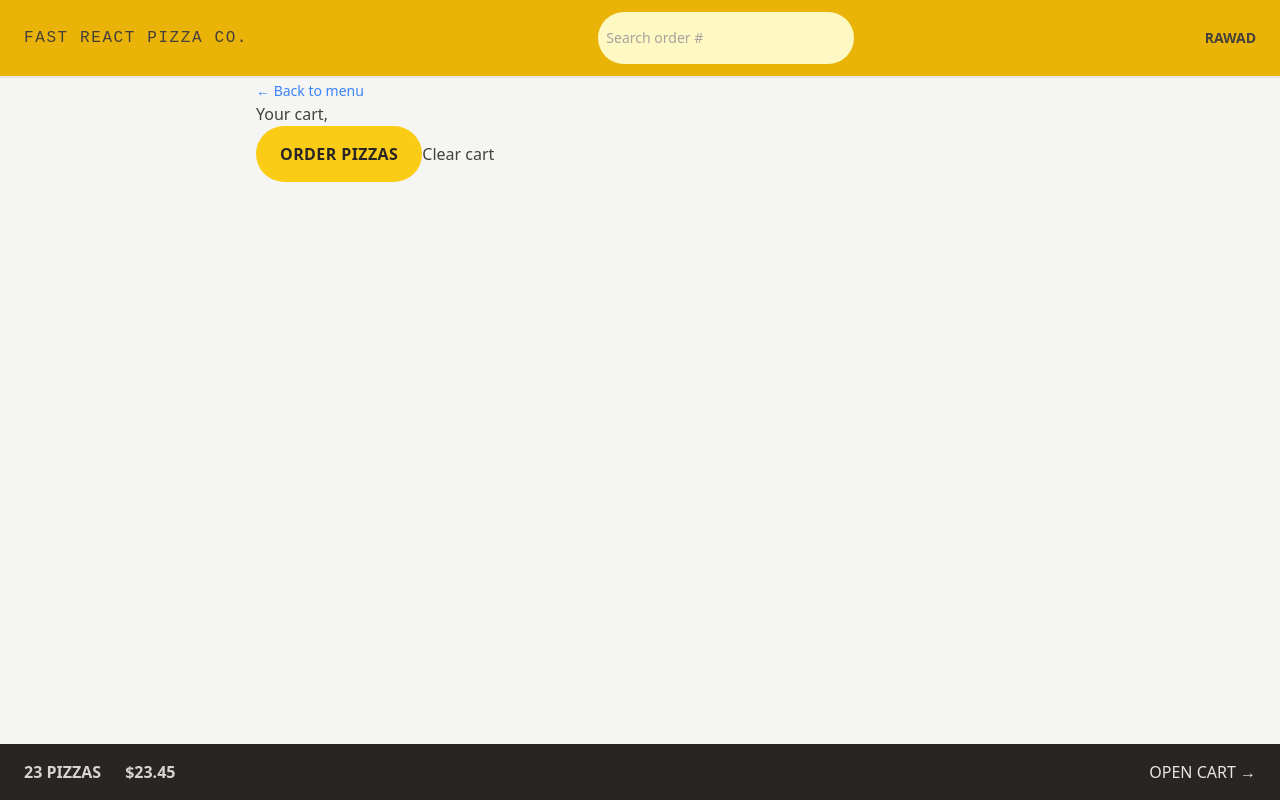
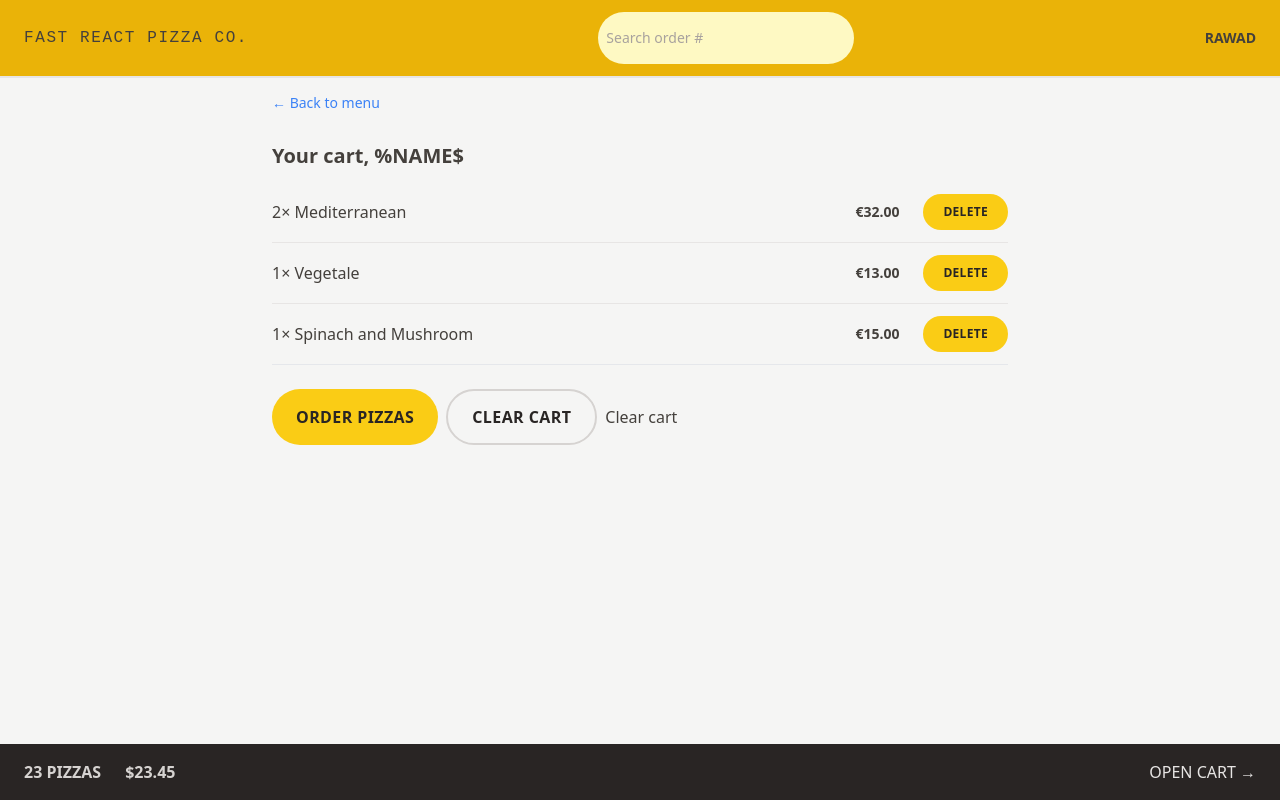
Before and after one commit to rawadabu/pizza-fast, a React (Vite) app in the folder fast-react-pizza/: page /cart in a window 1280 px wide. Built offline with nearby package versions, Linux system fonts and the light colour scheme.

Commit message:
Tailwind: Styling the cart 🎨

```diff
--- a/fast-react-pizza/src/features/cart/Cart.jsx
+++ b/fast-react-pizza/src/features/cart/Cart.jsx
@@ -2,6 +2,7 @@
 import { Link } from 'react-router-dom';
 import LinkButton from '../../ui/LinkButton';
 import Button from '../../ui/Button';
+import CartItem from './CartItem';
 
 const fakeCart = [
   {
@@ -31,15 +32,22 @@
   const cart = fakeCart;
 
   return (
-    <div>
+    <div className="px-4 py-3">
       <LinkButton to="/menu">&larr; Back to menu</LinkButton>
 
-      <h2>Your cart, </h2>
+      <h2 className="mt-7 text-xl font-semibold">Your cart, %NAME$</h2>
 
-      <div>
+      <ul className="mt-3 divide-y divide-stone-200 border-b">
+        {cart.map((item) => (
+          <CartItem item={item} key={item.key} />
+        ))}
+      </ul>
+
+      <div className="mt-6 space-x-2">
         <Button type="primary" to="/order/new">
           Order pizzas
         </Button>
+        <Button type="secondary">Clear cart</Button>
         <button>Clear cart</button>
       </div>
     </div>
--- a/fast-react-pizza/src/features/cart/CartItem.jsx
+++ b/fast-react-pizza/src/features/cart/CartItem.jsx
@@ -1,4 +1,5 @@
-import { formatCurrency } from "../../utils/helpers";
+import Button from '../../ui/Button';
+import { formatCurrency } from '../../utils/helpers';
 
 // eslint-disable-next-line react/prop-types
 function CartItem({ item }) {
@@ -6,12 +7,13 @@
   const { name, quantity, totalPrice } = item;
 
   return (
-    <li>
-      <p>
+    <li className="py-3 sm:flex sm:items-center sm:justify-between">
+      <p className="mb-1 sm:mb-0">
         {quantity}&times; {name}
       </p>
-      <div>
-        <p>{formatCurrency(totalPrice)}</p>
+      <div className="flex items-center justify-between sm:gap-6">
+        <p className="text-sm font-bold">{formatCurrency(totalPrice)}</p>
+        <Button type="small">Delete</Button>
       </div>
     </li>
   );
--- a/fast-react-pizza/src/ui/Button.jsx
+++ b/fast-react-pizza/src/ui/Button.jsx
@@ -2,10 +2,12 @@
 /* eslint-disable react/prop-types */
 function Button({ children, disabled, to, type }) {
   const base =
-    ' base: inline-block rounded-full bg-yellow-400 font-semibold uppercase tracking-wide text-stone-800 transition-colors duration-300 hover:bg-yellow-300 focus:bg-yellow-300 focus:outline-none focus:ring focus:ring-yellow-300 focus:ring-offset-2 disabled:cursor-not-allowed';
+    'inline-block rounded-full bg-yellow-400 font-semibold uppercase tracking-wide text-stone-800 transition-colors duration-300 hover:bg-yellow-300 focus:bg-yellow-300 focus:outline-none focus:ring focus:ring-yellow-300 focus:ring-offset-2 disabled:cursor-not-allowed';
   const styles = {
     primary: base + ' px-4 py-3 md:px-6 md:py-4',
     small: base + ' px-4 py-2 md:px-5 md:py-2.5 text-xs',
+    secondary:
+      'inline-block border-2 border-stone-300 rounded-full font-semibold uppercase tracking-wide text-stone-800 transition-colors duration-300 hover:text-stone-800 hover:bg-stone-300 focus:bg-stone-300 focus:text-stone-800focus:outline-none focus:ring focus:ring-stone-300 focus:ring-offset-2 disabled:cursor-not-allowed px-4 py-2.5 md:px-6 md:py-3.5',
   };
 
   if (to)
```
